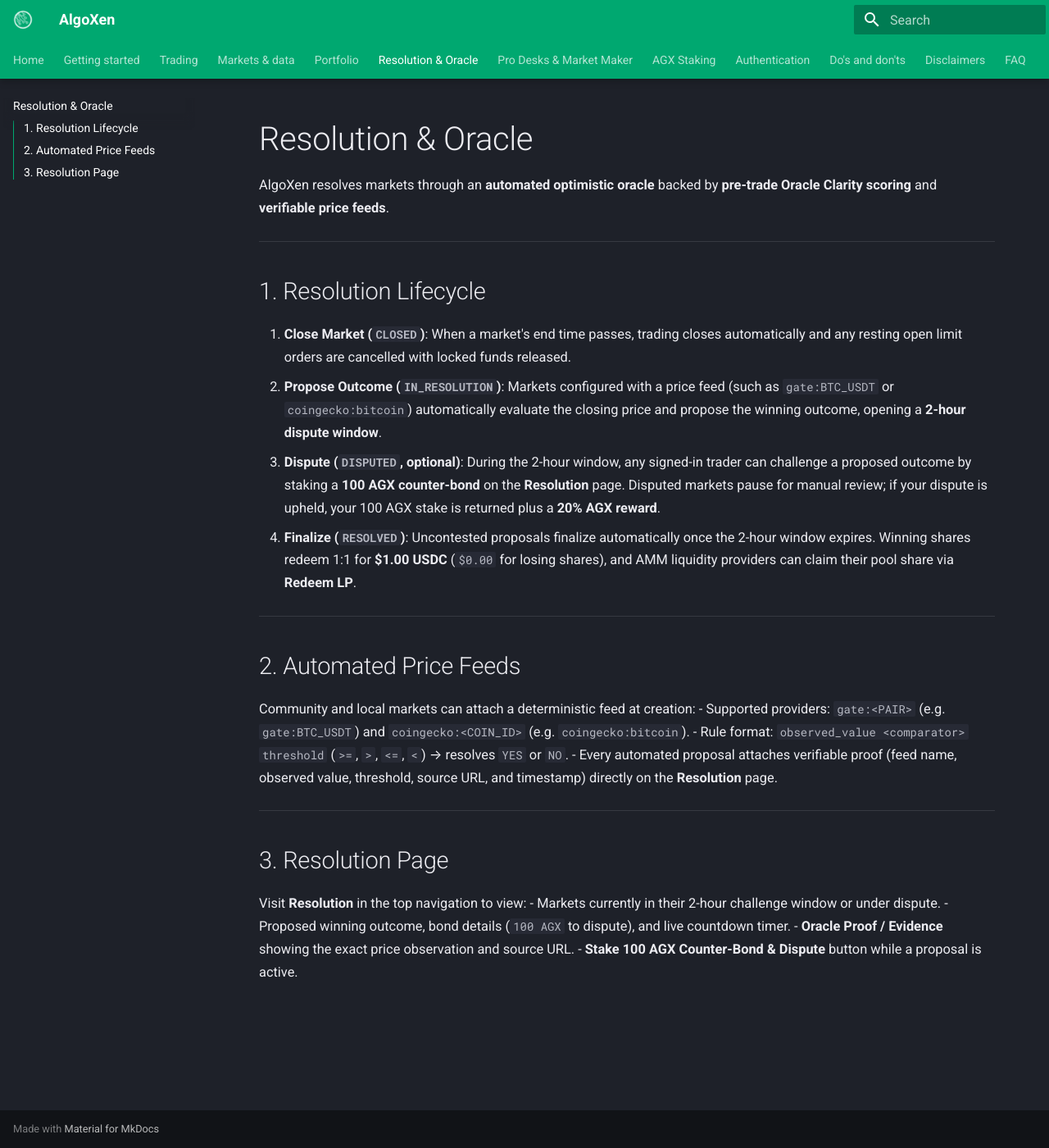
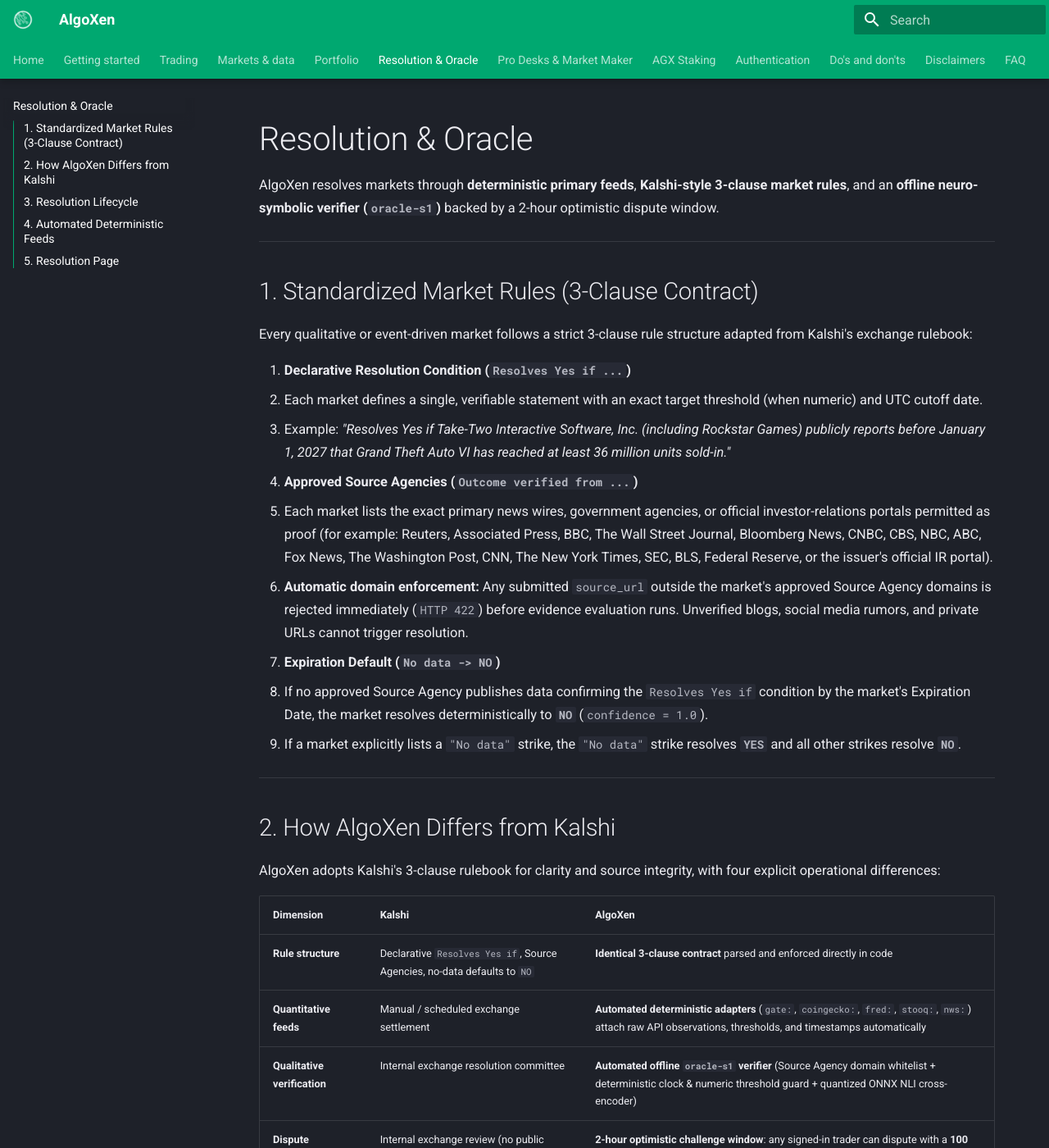
Before and after one commit to moinonin/dolymarket, an MkDocs documentation site: the page built from docs/resolution.md, in a window 1280 px wide and 1400 px high. Shown: the whole window at 82% size. Built offline with MkDocs 1.6.1 and Material for MkDocs 9.7.7, drawn with Linux system fonts in a browser that asks for light colours; some of the changed text lies outside the part shown.

Commit message:
docs(resolution): document Kalshi-style 3-clause market rules and AlgoXen differences

```diff
--- a/docs/resolution.md
+++ b/docs/resolution.md
@@ -1,31 +1,69 @@
 # Resolution & Oracle
 
-AlgoXen resolves markets through an **automated optimistic oracle** backed by **pre-trade Oracle Clarity scoring** and **verifiable price feeds**.
+AlgoXen resolves markets through **deterministic primary feeds**, **Kalshi-style 3-clause market rules**, and an **offline neuro-symbolic verifier (`oracle-s1`)** backed by a 2-hour optimistic dispute window.
 
 ---
 
-## 1. Resolution Lifecycle
+## 1. Standardized Market Rules (3-Clause Contract)
 
-1. **Close Market (`CLOSED`)**: When a market's end time passes, trading closes automatically and any resting open limit orders are cancelled with locked funds released.
-2. **Propose Outcome (`IN_RESOLUTION`)**: Markets configured with a price feed (such as `gate:BTC_USDT` or `coingecko:bitcoin`) automatically evaluate the closing price and propose the winning outcome, opening a **2-hour dispute window**.
-3. **Dispute (`DISPUTED`, optional)**: During the 2-hour window, any signed-in trader can challenge a proposed outcome by staking a **100 AGX counter-bond** on the **Resolution** page. Disputed markets pause for manual review; if your dispute is upheld, your 100 AGX stake is returned plus a **20% AGX reward**.
+Every qualitative or event-driven market follows a strict 3-clause rule structure adapted from Kalshi's exchange rulebook:
+
+1. **Declarative Resolution Condition (`Resolves Yes if ...`)**
+   - Each market defines a single, verifiable statement with an exact target threshold (when numeric) and UTC cutoff date.
+   - Example: *"Resolves Yes if Take-Two Interactive Software, Inc. (including Rockstar Games) publicly reports before January 1, 2027 that Grand Theft Auto VI has reached at least 36 million units sold-in."*
+2. **Approved Source Agencies (`Outcome verified from ...`)**
+   - Each market lists the exact primary news wires, government agencies, or official investor-relations portals permitted as proof (for example: Reuters, Associated Press, BBC, The Wall Street Journal, Bloomberg News, CNBC, CBS, NBC, ABC, Fox News, The Washington Post, CNN, The New York Times, SEC, BLS, Federal Reserve, or the issuer's official IR portal).
+   - **Automatic domain enforcement:** Any submitted `source_url` outside the market's approved Source Agency domains is rejected immediately (`HTTP 422`) before evidence evaluation runs. Unverified blogs, social media rumors, and private URLs cannot trigger resolution.
+3. **Expiration Default (`No data -> NO`)**
+   - If no approved Source Agency publishes data confirming the `Resolves Yes if` condition by the market's Expiration Date, the market resolves deterministically to **`NO`** (`confidence = 1.0`).
+   - If a market explicitly lists a `"No data"` strike, the `"No data"` strike resolves **`YES`** and all other strikes resolve **`NO`**.
+
+---
+
+## 2. How AlgoXen Differs from Kalshi
+
+AlgoXen adopts Kalshi's 3-clause rulebook for clarity and source integrity, with four explicit operational differences:
+
+| Dimension | Kalshi | AlgoXen |
+|---|---|---|
+| **Rule structure** | Declarative `Resolves Yes if`, Source Agencies, no-data defaults to `NO` | **Identical 3-clause contract** parsed and enforced directly in code |
+| **Quantitative feeds** | Manual / scheduled exchange settlement | **Automated deterministic adapters** (`gate:`, `coingecko:`, `fred:`, `stooq:`, `nws:`) attach raw API observations, thresholds, and timestamps automatically |
+| **Qualitative verification** | Internal exchange resolution committee | **Automated offline `oracle-s1` verifier** (Source Agency domain whitelist + deterministic clock & numeric threshold guard + quantized ONNX NLI cross-encoder) |
+| **Dispute mechanism** | Internal exchange review (no public trader bond) | **2-hour optimistic challenge window**: any signed-in trader can dispute with a **100 AGX** counter-bond (+20% AGX reward if upheld) |
+| **Settlement asset** | Real USD (CFTC-regulated DCM) | Simulated USDC / CTF outcome shares (`$1.00` winning redemption, `$0.00` losing) |
+
+---
+
+## 3. Resolution Lifecycle
+
+1. **Close Market (`CLOSED`)**: When a market's end time passes, trading closes automatically and resting open limit orders are cancelled with locked collateral released.
+2. **Propose Outcome (`IN_RESOLUTION`)**:
+   - **Feed markets** evaluate the closing observation from the attached provider (`observed_value <comparator> threshold`) and propose the winning outcome automatically.
+   - **Qualitative markets** validate the submitted `source_url` against approved Source Agencies, check any numeric threshold deterministically, and verify entailment via `oracle-s1`. Contradictory or non-whitelisted submissions are rejected (`HTTP 422`).
+   - **Expired markets with no Source Agency data** resolve deterministically to **`NO`**.
+   - Every valid proposal opens a **2-hour dispute window**.
+3. **Dispute (`DISPUTED`, optional)**: During the 2-hour window, any signed-in trader can challenge a proposed outcome by staking a **100 AGX counter-bond** on the **Resolution** page. Disputed markets pause for manual review; if the dispute is upheld, the 100 AGX stake is returned plus a **20% AGX reward**.
 4. **Finalize (`RESOLVED`)**: Uncontested proposals finalize automatically once the 2-hour window expires. Winning shares redeem 1:1 for **$1.00 USDC** (`$0.00` for losing shares), and AMM liquidity providers can claim their pool share via **Redeem LP**.
 
 ---
 
-## 2. Automated Price Feeds
+## 4. Automated Deterministic Feeds
 
-Community and local markets can attach a deterministic feed at creation:
-- Supported providers: `gate:<PAIR>` (e.g. `gate:BTC_USDT`) and `coingecko:<COIN_ID>` (e.g. `coingecko:bitcoin`).
-- Rule format: `observed_value <comparator> threshold` (`>=`, `>`, `<=`, `<`) → resolves `YES` or `NO`.
+Markets can attach a primary data feed at creation:
+
+- **Crypto**: `gate:<PAIR>` (e.g. `gate:BTC_USDT`), `coingecko:<COIN_ID>` (e.g. `coingecko:bitcoin`)
+- **Macro / Rates**: `fred:<SERIES_ID>` (e.g. `fred:FEDFUNDS`, `fred:CPIAUCSL`)
+- **Equities & Indices**: `stooq:<SYMBOL>` (e.g. `stooq:^spx`)
+- **Weather**: `nws:<STATION>:<F|C>` (e.g. `nws:KNYC:F`)
+- **Rule format**: `observed_value <comparator> threshold` (`>=`, `>`, `<=`, `<`, `==`) resolves `YES` or `NO`.
 - Every automated proposal attaches verifiable proof (feed name, observed value, threshold, source URL, and timestamp) directly on the **Resolution** page.
 
 ---
 
-## 3. Resolution Page
+## 5. Resolution Page
 
 Visit **Resolution** in the top navigation to view:
 - Markets currently in their 2-hour challenge window or under dispute.
 - Proposed winning outcome, bond details (`100 AGX` to dispute), and live countdown timer.
-- **Oracle Proof / Evidence** showing the exact price observation and source URL.
+- **Oracle Proof / Evidence** showing the exact feed observation or approved Source Agency citation.
 - **Stake 100 AGX Counter-Bond & Dispute** button while a proposal is active.
```
Also changed, not shown: docs/faq.md (+1 -1 lines), 1 other file.
